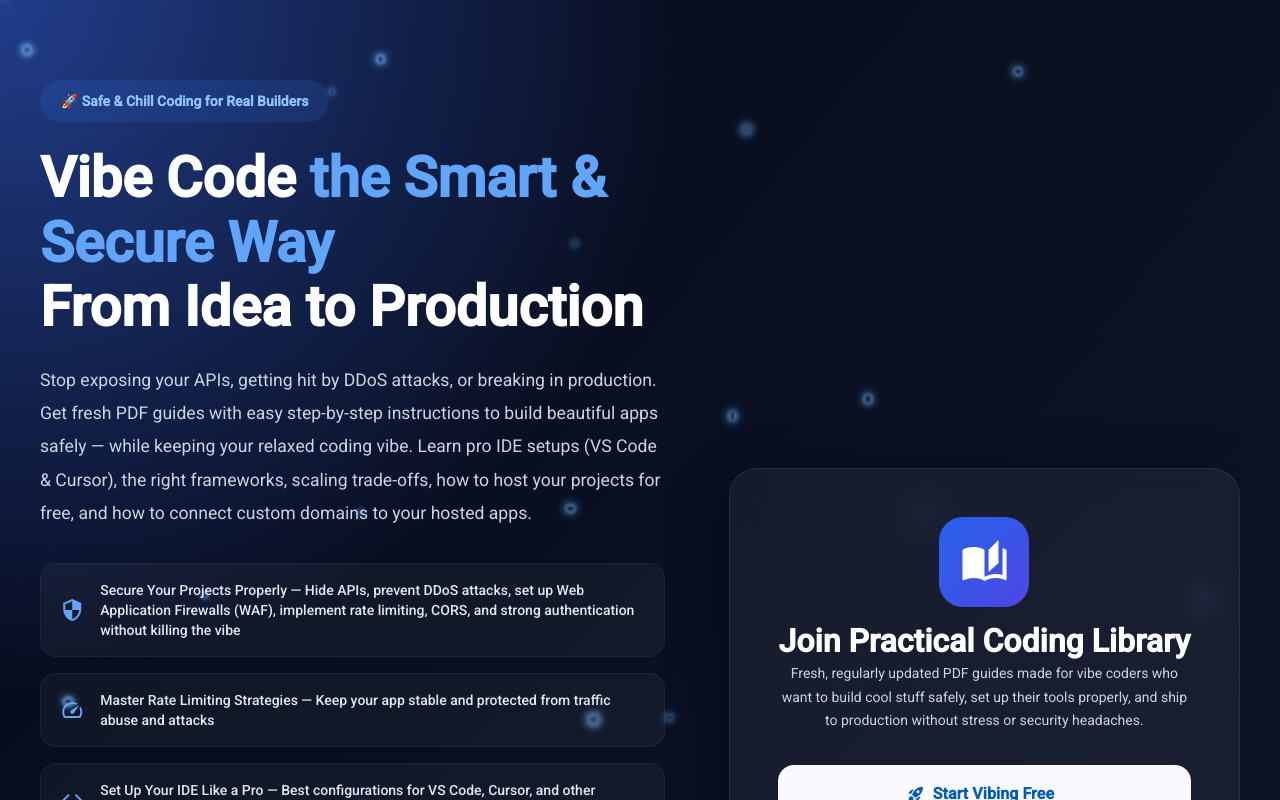
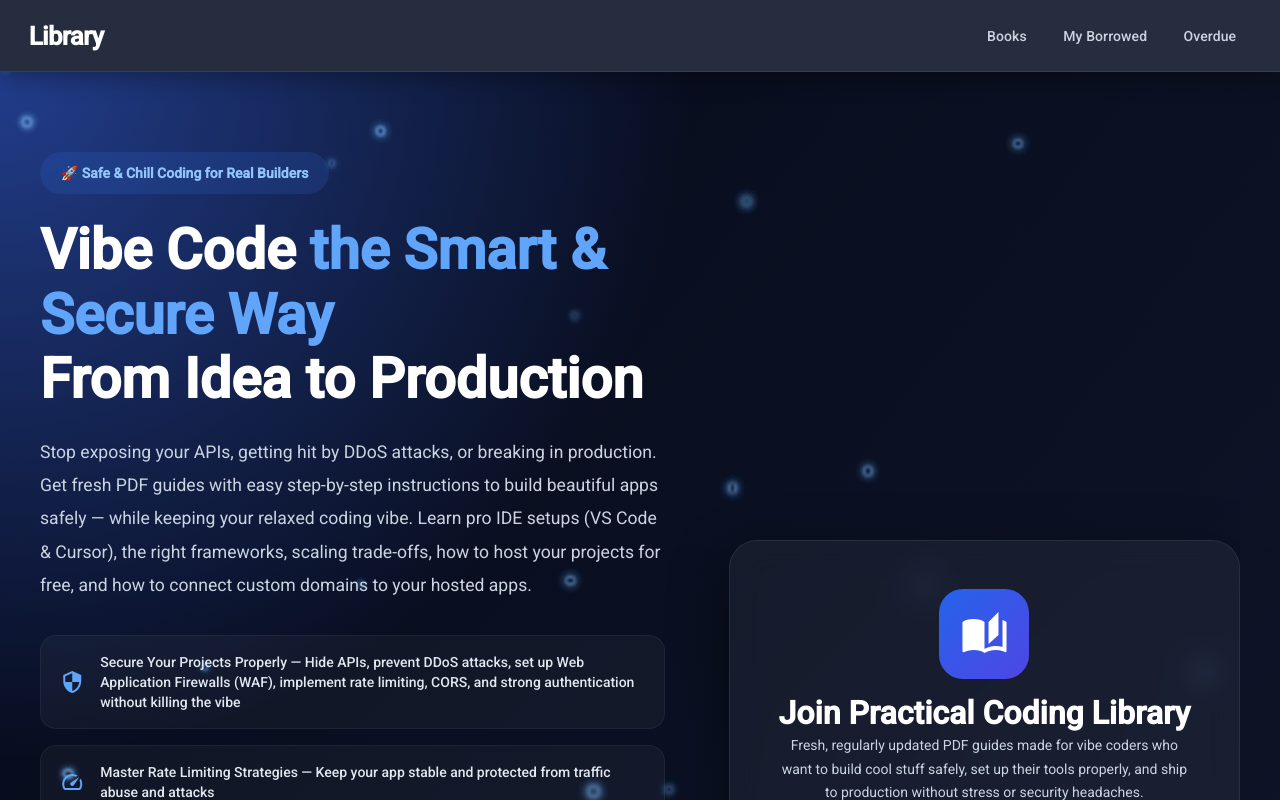
Before and after one commit to TUM17124/FullStack-Online-Library-, an Angular app in the folder FrontEnd/library-frontend/: page /dashboard in a window 1280 px wide. Shown: the top 800 px of the page. Built offline with nearby package versions, Linux system fonts and the light colour scheme.

Commit message:
updates on overview value

```diff
--- a/FrontEnd/library-frontend/src/app/app.routes.ts
+++ b/FrontEnd/library-frontend/src/app/app.routes.ts
@@ -19,7 +19,7 @@ export const routes: Routes = [
 
   // Protected routes (require login)
   { path: 'dashboard', component: DashboardComponent },
-  { path: 'books', component: BookListComponent, canActivate: [AuthGuard] },
+  { path: 'books', component: BookListComponent },
   { path: 'borrowed', component: BorrowedBooksComponent, canActivate: [AuthGuard] },
   { path: 'overdue', component: OverdueBooksComponent, canActivate: [AuthGuard] },
   { path: 'privacy', component: PrivacyComponent },
--- a/FrontEnd/library-frontend/src/app/components/dashboard/dashboard.html
+++ b/FrontEnd/library-frontend/src/app/components/dashboard/dashboard.html
@@ -1,3 +1,4 @@
+<app-header></app-header>
 <!-- AUTH SECTION -->
 <section class="auth-section">
 
--- a/FrontEnd/library-frontend/src/app/components/dashboard/dashboard.ts
+++ b/FrontEnd/library-frontend/src/app/components/dashboard/dashboard.ts
@@ -17,6 +17,7 @@ import {
   query,
   stagger
 } from '@angular/animations';
+import { HeaderComponent } from '../header/header';
 
 export const fadeSlide = trigger('fadeSlide', [
   transition(':enter', [
@@ -48,6 +49,7 @@ export const fadeSlide = trigger('fadeSlide', [
     RouterLink,
     MatCardModule,
     MatIconModule,
+    HeaderComponent,
     MatFormFieldModule,
     MatInputModule,
     MatButtonModule
```
